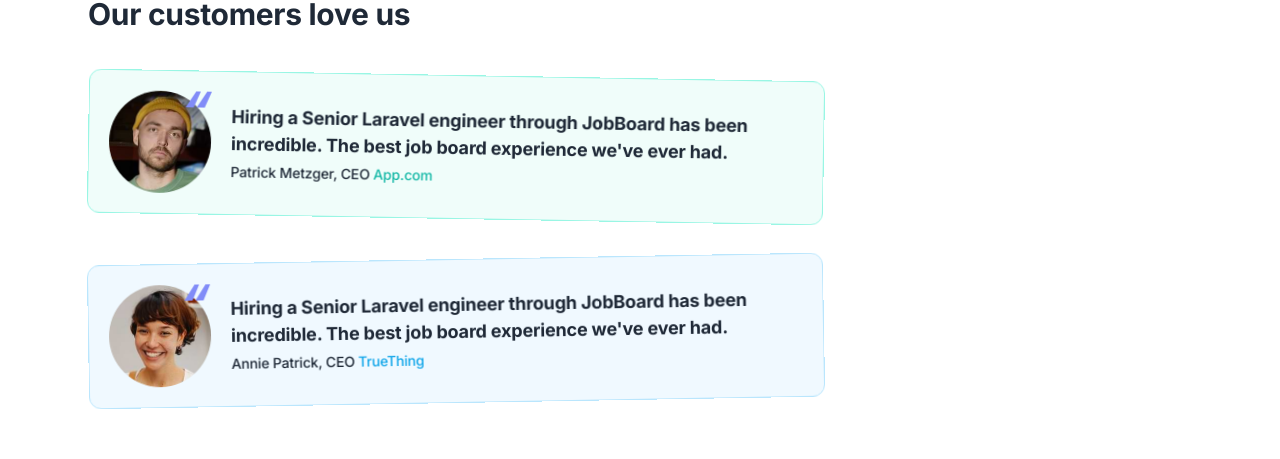
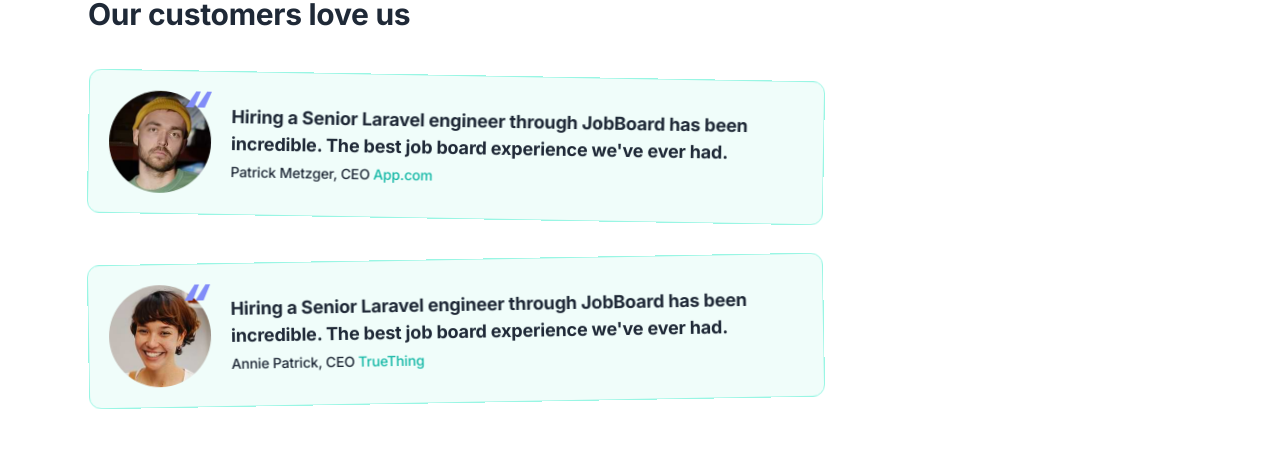
Before and after one commit to ambroseahawo/jobs-listing, a Next.js app: page / in a window 1280 px wide. Shown: the part 2999-3458 px from the top of the page. Built offline with nearby package versions, Linux system fonts and the light colour scheme.

Commit message:
Modularise testimonials component

```diff
--- /dev/null
+++ b/src/components/TestimonialItem.tsx
@@ -0,0 +1,49 @@
+import Image from "next/image";
+
+interface TestimonialItemProps {
+  image: string;
+  quote: string;
+  name: string;
+  title: string;
+  company: string;
+  companyUrl: string;
+}
+
+const TestimonialItem = ({ image, quote, name, title, company, companyUrl }: TestimonialItemProps) => {
+  return (
+    <div className="c7z1d cqwhl ch4ps ch7jl ck73f cww2f comjk cmwpt casko csmwo cao76">
+      <div className="c8og8 cduop cv4ej">
+        <div className="cwq9z ctzpc">
+          <Image
+            className="c1g5q"
+            src={image}
+            width={102}
+            height={102}
+            alt={`Testimonial from ${name}`}
+          />
+          <svg
+            className="c6kdq cyzod c753i cflao"
+            width={26}
+            height={17}
+            xmlns="http://www.w3.org/2000/svg"
+          >
+            <path d="M0 16.026h8.092l6.888-16h-4.592L0 16.026Zm11.02 0h8.092L26 .026h-4.65l-10.33 16Z"></path>
+          </svg>
+        </div>
+        <figure>
+          <blockquote className="cg9ly cmn18 cqdqx clt06">
+            <p>{quote}</p>
+          </blockquote>
+          <figcaption className="cf37z c4vrg">
+            {name}, {title}{" "}
+            <a className="c0bjb c4von" href={companyUrl}>
+              {company}
+            </a>
+          </figcaption>
+        </figure>
+      </div>
+    </div>
+  );
+};
+
+export default TestimonialItem;
--- a/src/components/Testimonials.tsx
+++ b/src/components/Testimonials.tsx
@@ -1,4 +1,5 @@
-import Image from "next/image";
+import testimonialsData from "../data/testimonials.json";
+import TestimonialItem from "./TestimonialItem";
 
 const Testimonials = () => {
   return (
@@ -6,78 +7,17 @@ const Testimonials = () => {
       <h2 className="c6cl6 cuad0 cfibj clt06">Our customers love us</h2>
       {/* Testimonials container */}
       <div className="c2i7x">
-        {/* Item */}
-        <div className="c7z1d cqwhl ch4ps ch7jl ck73f cww2f comjk cmwpt casko csmwo cao76">
-          <div className="c8og8 cduop cv4ej">
-            <div className="cwq9z ctzpc">
-              <Image
-                className="c1g5q"
-                src="/images/testimonial-01.jpg"
-                width={102}
-                height={102}
-                alt="Testimonial 01"
-              />
-              <svg
-                className="c6kdq cyzod c753i cflao"
-                width={26}
-                height={17}
-                xmlns="http://www.w3.org/2000/svg"
-              >
-                <path d="M0 16.026h8.092l6.888-16h-4.592L0 16.026Zm11.02 0h8.092L26 .026h-4.65l-10.33 16Z"></path>
-              </svg>
-            </div>
-            <figure>
-              <blockquote className="cg9ly cmn18 cqdqx clt06">
-                <p>
-                  Hiring a Senior Laravel engineer through JobBoard has been incredible. The best job
-                  board experience we&apos;ve ever had.
-                </p>
-              </blockquote>
-              <figcaption className="cf37z c4vrg">
-                Patrick Metzger, CEO{" "}
-                <a className="c0bjb c4von" href="#0">
-                  App.com
-                </a>
-              </figcaption>
-            </figure>
-          </div>
-        </div>
-        {/* Item */}
-        <div className="c7z1d cqwhl crhpi c0s3t ck73f cww2f comjk cmwpt casko csmwo cao76">
-          <div className="c8og8 cduop cv4ej">
-            <div className="cwq9z ctzpc">
-              <Image
-                className="c1g5q"
-                src="/images/testimonial-02.jpg"
-                width={102}
-                height={102}
-                alt="Testimonial 02"
-              />
-              <svg
-                className="c6kdq cyzod c753i cflao"
-                width={26}
-                height={17}
-                xmlns="http://www.w3.org/2000/svg"
-              >
-                <path d="M0 16.026h8.092l6.888-16h-4.592L0 16.026Zm11.02 0h8.092L26 .026h-4.65l-10.33 16Z"></path>
-              </svg>
-            </div>
-            <figure>
-              <blockquote className="cg9ly cmn18 cqdqx clt06">
-                <p>
-                  Hiring a Senior Laravel engineer through JobBoard has been incredible. The best job
-                  board experience we&apos;ve ever had.
-                </p>
-              </blockquote>
-              <figcaption className="cf37z c4vrg">
-                Annie Patrick, CEO{" "}
-                <a className="cpjz5 c4von" href="#0">
-                  TrueThing
-                </a>
-              </figcaption>
-            </figure>
-          </div>
-        </div>
+        {testimonialsData.testimonials.map((testimonial) => (
+          <TestimonialItem
+            key={testimonial.id}
+            image={testimonial.image}
+            quote={testimonial.quote}
+            name={testimonial.name}
+            title={testimonial.title}
+            company={testimonial.company}
+            companyUrl={testimonial.companyUrl}
+          />
+        ))}
       </div>
     </div>
   );
--- /dev/null
+++ b/src/data/testimonials.json
@@ -0,0 +1,22 @@
+{
+  "testimonials": [
+    {
+      "id": 1,
+      "image": "/images/testimonial-01.jpg",
+      "quote": "Hiring a Senior Laravel engineer through JobBoard has been incredible. The best job board experience we've ever had.",
+      "name": "Patrick Metzger",
+      "title": "CEO",
+      "company": "App.com",
+      "companyUrl": "#0"
+    },
+    {
+      "id": 2,
+      "image": "/images/testimonial-02.jpg",
+      "quote": "Hiring a Senior Laravel engineer through JobBoard has been incredible. The best job board experience we've ever had.",
+      "name": "Annie Patrick",
+      "title": "CEO",
+      "company": "TrueThing",
+      "companyUrl": "#0"
+    }
+  ]
+}
```
